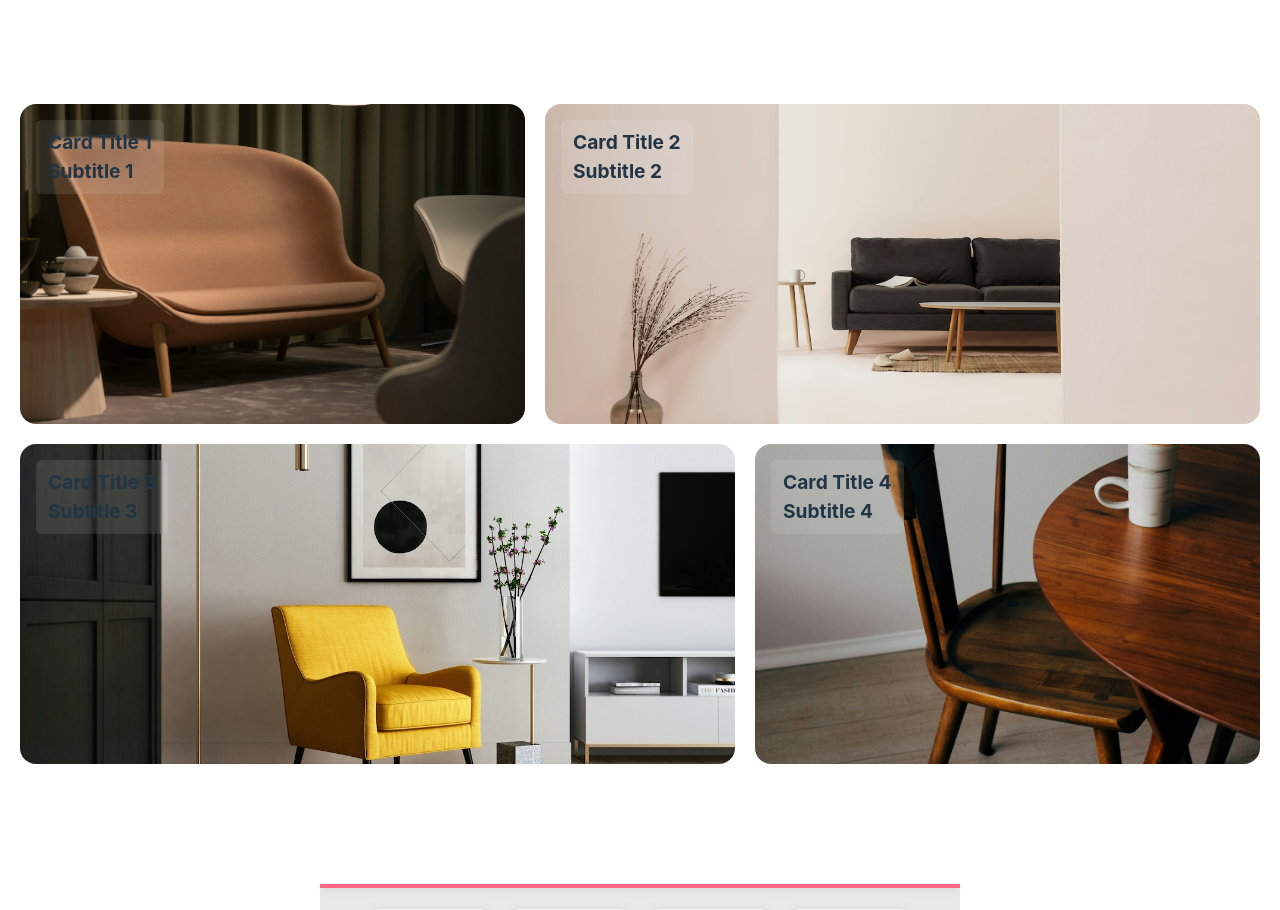
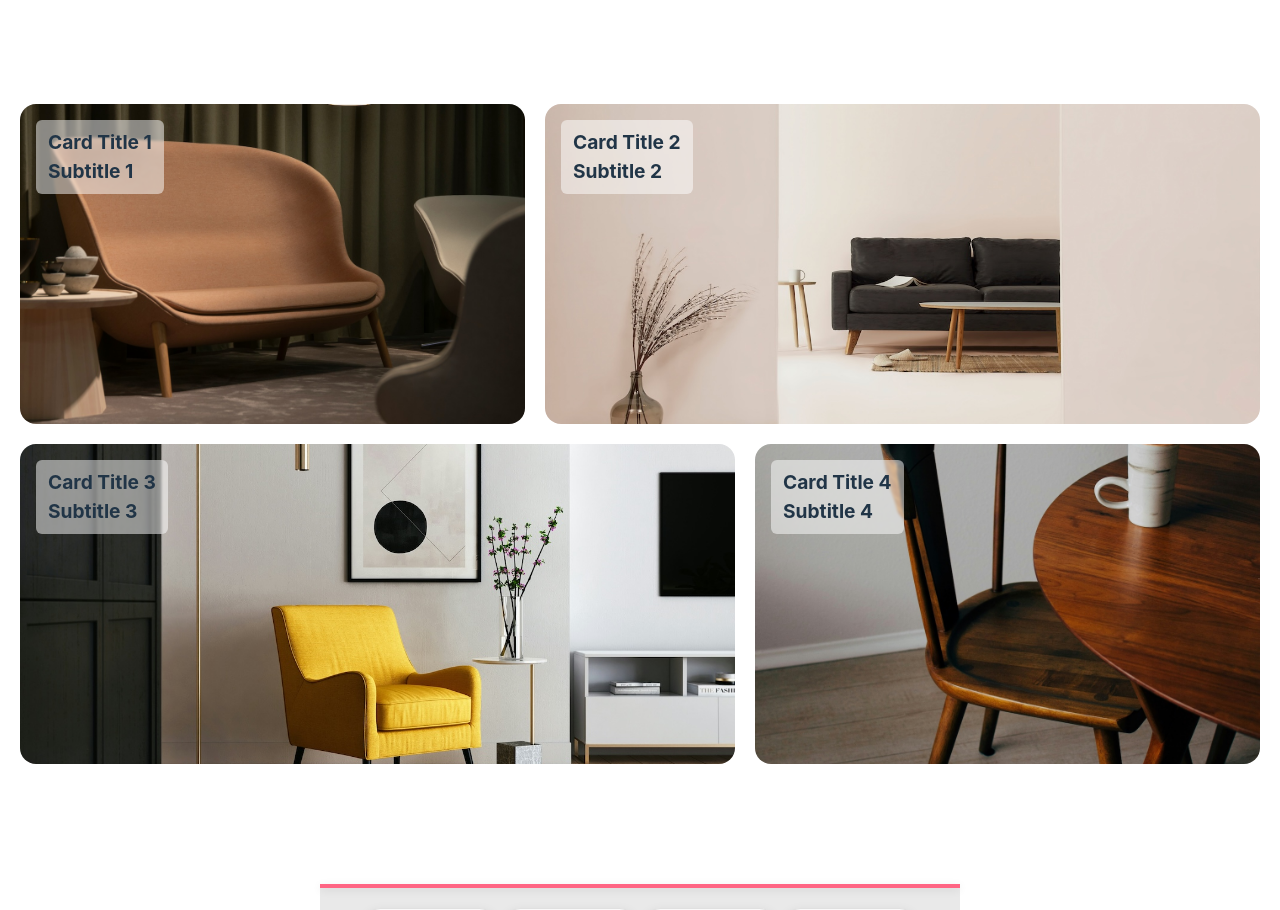
Before and after one commit to dzinemon/framer, a React (Vite) app: page / in a window 1280 px wide. Shown: the part 840-1750 px from the top of the page. Built offline with nearby package versions, Linux system fonts and the light colour scheme.

Commit message:
update card header and container background opacity

```diff
--- a/src/components/FramerCards.css
+++ b/src/components/FramerCards.css
@@ -59,7 +59,7 @@
 
 .card-header {
 	position: absolute;
-	background-color: rgb(from var(--bg-color) r g b / 0.1);
+	background-color: rgb(from var(--bg-color) r g b / 0.5);
 	border-radius: 6px;
 	backdrop-filter: blur(1px);
 	padding: 8px 12px;
@@ -80,7 +80,7 @@
 	height: fit-content;
 	max-height: 90vh;
 	border-radius: 16px;
-	background: var(--card-bg, #fff);
+	/* background: var(--card-bg, #fff); */
 }
 
 .card-container-opened .card-img-wrapper {
@@ -108,7 +108,7 @@
 	border-top-right-radius: 0px;
 	border-bottom-right-radius: 16px;
 	border-bottom-left-radius: 16px;
-	background-color: rgb(from var(--bg-color) r g b / 0.6);
+	background-color: rgb(from var(--bg-color) r g b / 1);
 }
 
 .card-desc-opened {
```
